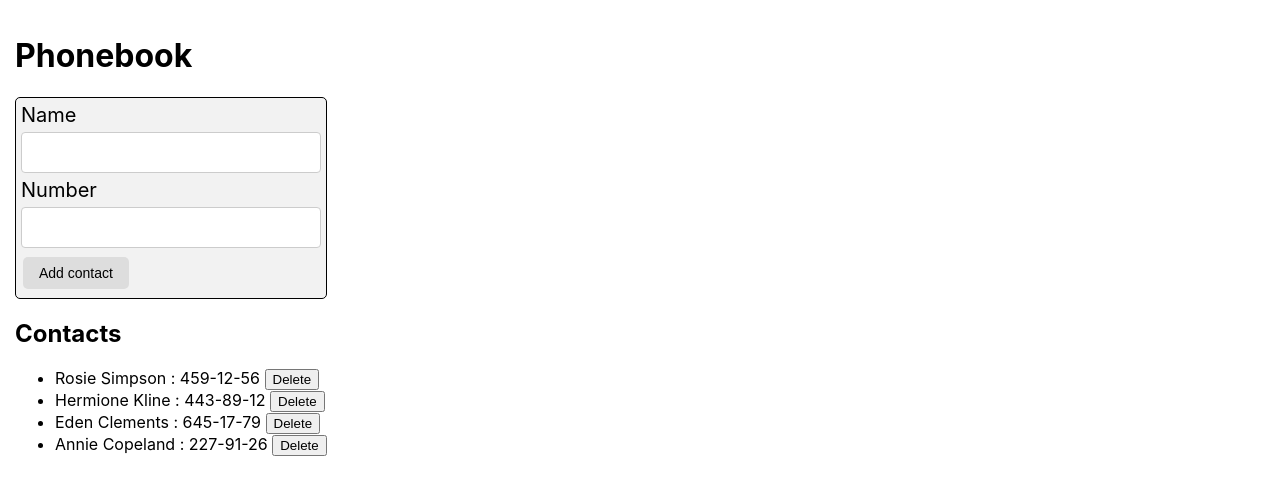
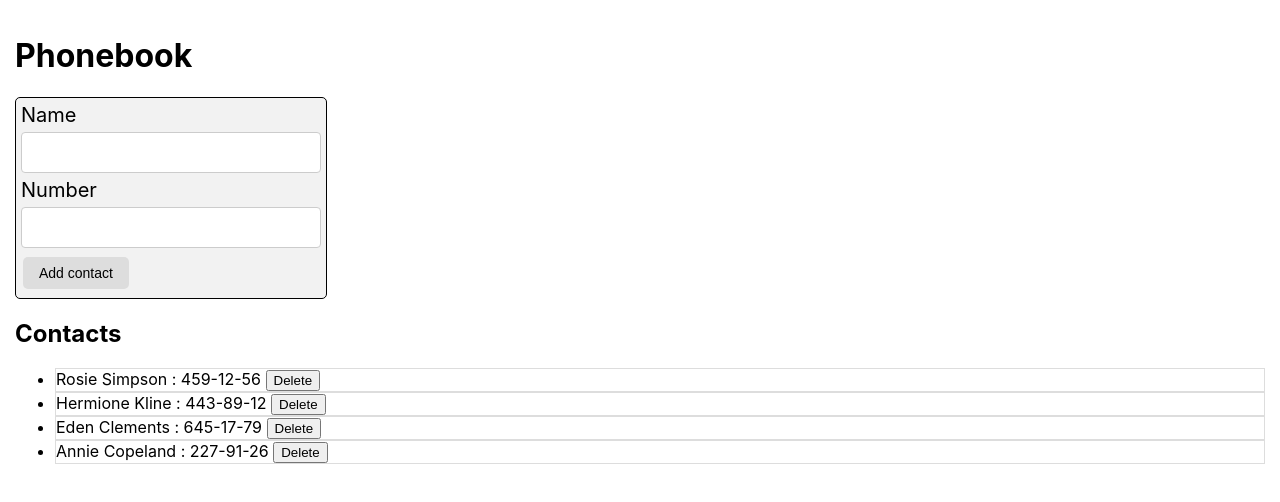
Before and after one commit to krasmong/goit-react-hw-02-phonebook, a React (Create React App) app: page / in a window 1280 px wide. Shown: the top 502 px of the page. Built offline with nearby package versions, Linux system fonts and the light colour scheme.

Commit message:
fix render, name

```diff
--- a/src/components/ContactList/ContactList.js
+++ b/src/components/ContactList/ContactList.js
@@ -1,15 +1,15 @@
 import React from 'react';
 
-// import s from '../ContactList/ContactList.module.css';
+import s from '../ContactList/ContactList.module.css';
 
 const ContactList = ({ contacts }) => {
   console.log(contacts);
 
   return (
     <>
-      <ul>
+      <ul className={s.list}>
         {contacts.map(({ id, name, number }) => (
-          <li key={id}>
+          <li className={s.item} key={id}>
             <span> {name} : </span>
             <span> {number} </span>
 
--- a/src/components/ContactList/ContactList.module.css
+++ b/src/components/ContactList/ContactList.module.css
@@ -0,0 +1,9 @@
+/* .list {
+  margin: 0;
+  padding: 0;
+} */
+
+.item {
+  border: 1px solid #ddd;
+  margin-top: -1 px;
+}
```
